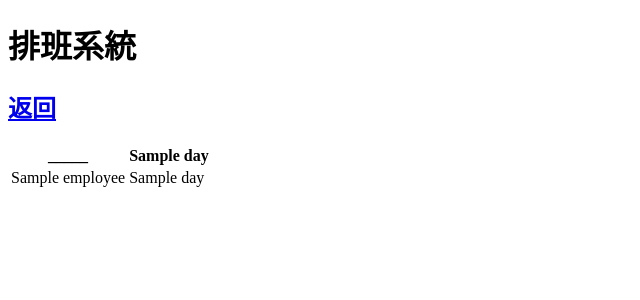
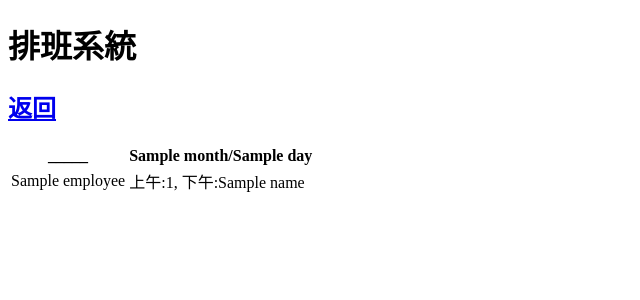
Before and after one commit to weiso131/Scheduling_system, a Flask app: template src/templates/show_schedule.html in a window 1280 px wide. Shown: the top 300 px of the page, without its empty margins (0-640 px from the left). Run offline with Flask 3, Linux system fonts and the light colour scheme; the template is opened without the code that fills it: most values are stand-ins (such as "Sample title", 1, 10 or a date in 2020).

Commit message:
Update schedule show

```diff
--- a/src/app.py
+++ b/src/app.py
@@ -4,6 +4,7 @@ from scheduling import *
 DEPARTMNT = 0
 EMPLOYEE = 1
 
+month = 7
 
 format = SchedualFormat(day_nums=31, period=2, start_day=1)
 format.set_manpower_in_week(week_day=6, manpower=0, period=[1])
@@ -64,7 +65,7 @@ def build_schedule():
     my_schedual.reload()
     my_schedual.bind_schedual()
     my_schedual.basic_schedual(last_month=1)
-    return render_template("show_schedule.html", days=list(range(1, format.day_nums + 1)), employees=my_schedual.get_employee_json(use_state=True))
+    return render_template("show_schedule.html", month=month, days=list(range(1, format.day_nums + 1)), employees=my_schedual.get_employee_json(use_state=True))
 
 
 if __name__ == '__main__':
--- a/src/templates/show_schedule.html
+++ b/src/templates/show_schedule.html
@@ -13,7 +13,7 @@
             <tr>
                 <th>_____</th>
                 {% for day in days %}
-                <th>{{ day }}</th>
+                <th>{{month}}/{{ day }}</th>
                 {% endfor %}
             </tr>
         </thead>
@@ -22,7 +22,7 @@
             <tr>
                 <td>{{ employee.name }}</td>
                 {% for day in employee.state %}
-                <td>{{ day }}</td>
+                <td>上午:{{ day[0][0] }}, 下午:{{ day[1][0] }}</td>
                 {% endfor %}
             </tr>
             {% endfor %}
```
